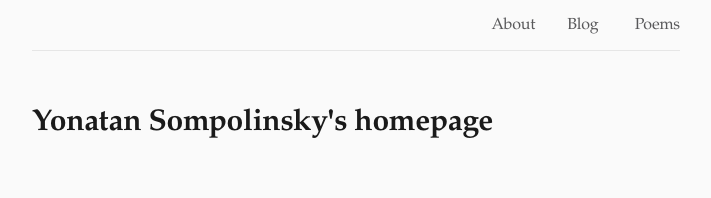
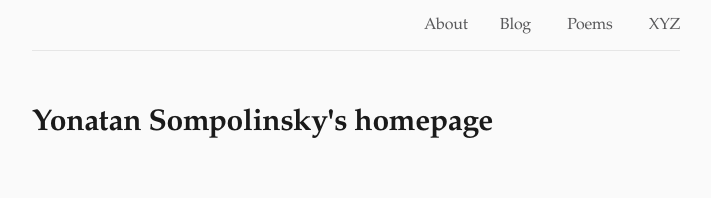
Before and after one commit to hashdag/hashdag.github.io, a Jekyll site: the page built from index.md, in a window 1280 px wide. Shown: the top 198 px of the page, without its empty margins (284-995 px from the left). Built offline with Jekyll 4.4.1, drawn with Linux system fonts in a browser that asks for light colours.

Commit message:
Update site-nav.html

```diff
--- a/_includes/site-nav.html
+++ b/_includes/site-nav.html
@@ -24,6 +24,14 @@
 {% else %}
 <a href="/blog" title="Poems">Poems</a>
 {% endif %}
+
+{% if page.url == "/xyz" %}
+<span class="nav-current-page" >XYZ</span>
+{% else %}
+<a href="/blog" title="Poems">XYZ</a>
+{% endif %}
+
+
 </div>
 
 
```
